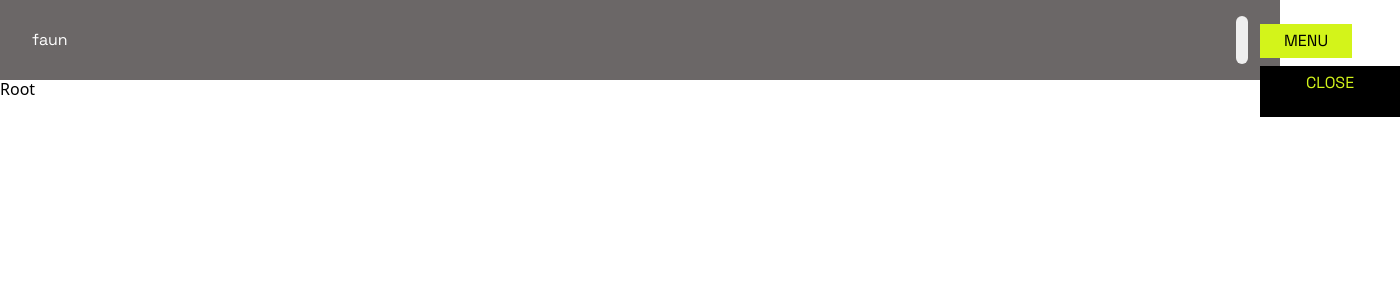
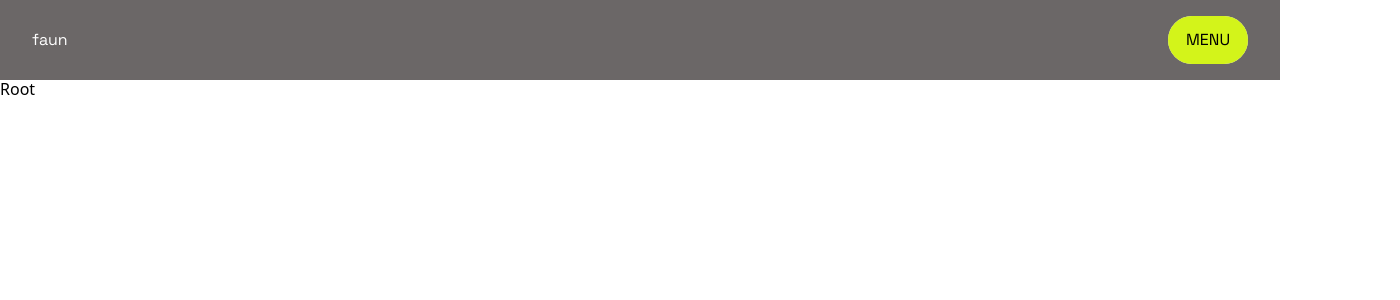
Before and after one commit to faun3/animated-landing-menu, a SvelteKit app: page / in a window 1280 px wide. Shown: the top 300 px of the page, 1400 px wide, since content can reach past the window. Built offline with nearby package versions, Linux system fonts and the light colour scheme.

Commit message:
wrapped button with slider

```diff
--- a/src/routes/Header.svelte
+++ b/src/routes/Header.svelte
@@ -7,14 +7,14 @@
       buttonState = "open";
       gsap.to(".slider ", {
         duration: 0.5,
-        top: "0%",
+        top: "-100%",
         ease: "power4.out",
       });
     } else {
       buttonState = "closed";
       gsap.to(".slider ", {
         duration: 0.5,
-        top: "100%",
+        top: "0%",
         ease: "power4.out",
       });
     }
@@ -48,37 +48,32 @@
     min-height: 2rem;
     background-color: rgb(107, 103, 103);
     color: white;
+    width: 100%;
   }
 
   .expanding-menu {
     border: none;
-    color: black;
-    border-radius: 999px;
-    text-transform: uppercase;
-    display: flex;
-    flex-direction: column;
-    justify-content: center;
-    align-items: center;
+    height: 3rem;
+    width: 5rem;
+    overflow: hidden;
+    border-radius: 2rem;
+    position: relative;
     cursor: pointer;
-    position: relative;
-    width: fit-content;
-    height: 3rem;
+    padding: 0;
 
     .slider {
-      position: absolute;
-      padding: 0.5em 1.5em;
-      display: flex;
-      flex-direction: column;
-      top: 0;
-      left: 0;
+      position: relative;
+      width: 100%;
+      height: 100%;
 
       div {
         width: 100%;
         height: 100%;
-        padding: 0.5em 1.5em;
         background-color: rgb(211, 244, 26);
+        display: flex;
         align-items: center;
         justify-content: center;
+        text-transform: uppercase;
       }
 
       div:nth-of-type(2) {
```
